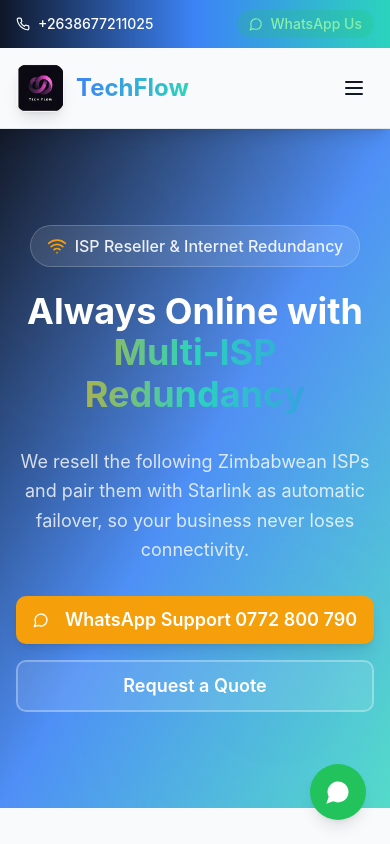
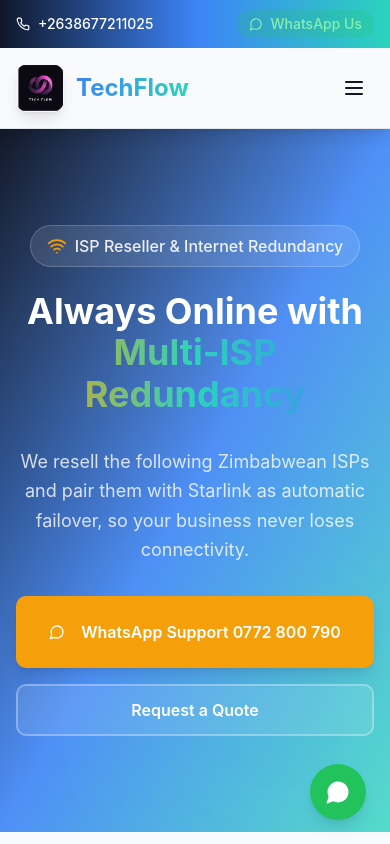
Before and after one commit to AndileTL/techflow-echo-project, a React (Vite) app: page /isp-reseller in a window 390 px wide. Shown: the top 844 px of the page. Built offline with nearby package versions, Linux system fonts and the light colour scheme.

Commit message:
Changes
Co-authored-by: AndileTL <200150940+AndileTL@users.noreply.github.com>

```diff
--- a/src/pages/IspReseller.tsx
+++ b/src/pages/IspReseller.tsx
@@ -96,7 +96,7 @@ const IspReseller = () => {
             <div className="flex flex-col sm:flex-row gap-4 justify-center">
               <Button
                 size="lg"
-                className="bg-accent hover:bg-accent/90 text-accent-foreground font-semibold px-8 py-6 text-lg shadow-lg hover:shadow-xl transition-all duration-300 hover:-translate-y-1"
+                className="bg-accent hover:bg-accent/90 text-accent-foreground font-semibold px-6 sm:px-8 py-6 text-base sm:text-lg shadow-lg hover:shadow-xl transition-all duration-300 hover:-translate-y-1 whitespace-normal h-auto min-h-[3.5rem]"
                 asChild
               >
                 <a
@@ -111,7 +111,7 @@ const IspReseller = () => {
               <Button
                 size="lg"
                 variant="outline"
-                className="border-2 border-white/30 bg-white/10 backdrop-blur-sm text-white hover:bg-white/20 font-semibold px-8 py-6 text-lg"
+                className="border-2 border-white/30 bg-white/10 backdrop-blur-sm text-white hover:bg-white/20 font-semibold px-6 sm:px-8 py-6 text-base sm:text-lg"
                 asChild
               >
                 <Link to="/services#consultation-form">Request a Quote</Link>
```
